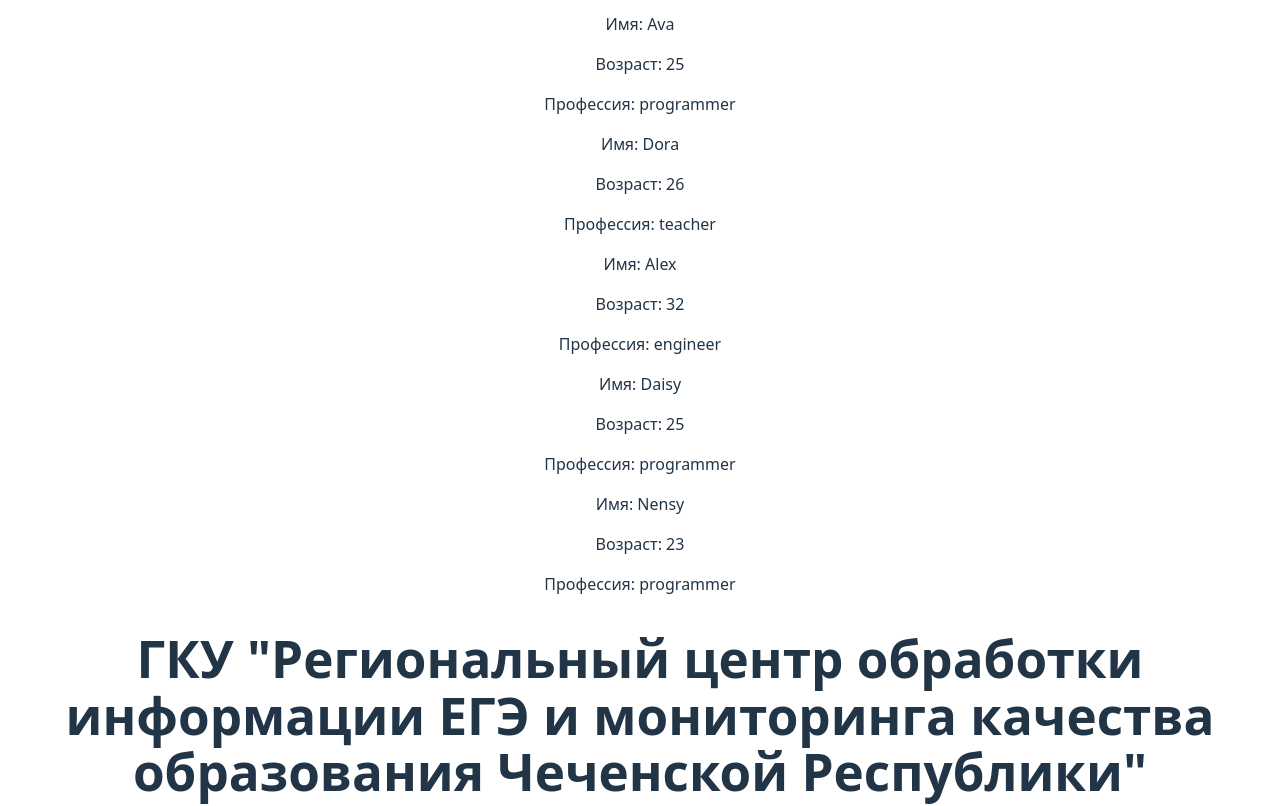
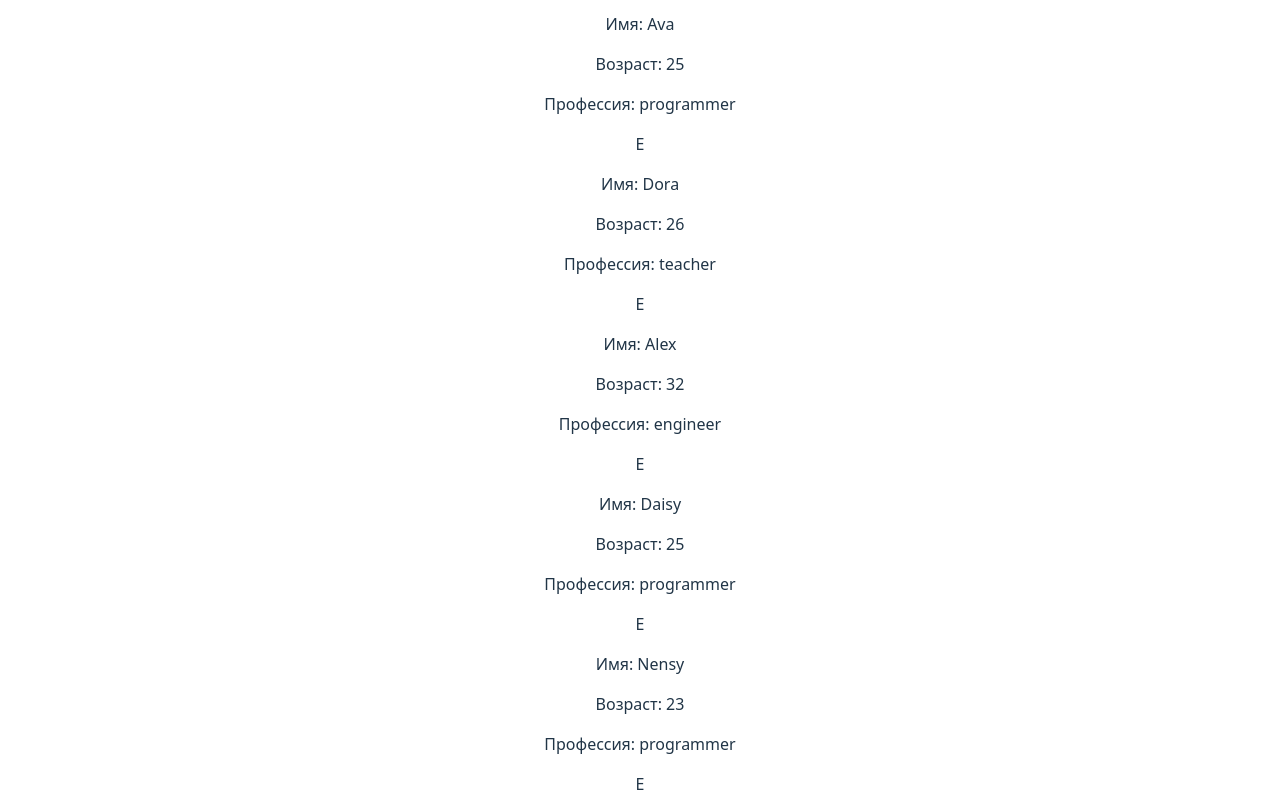
Before and after one commit to awakha/RCOI-APP, a React (Vite) app: page / in a window 1280 px wide. Shown: the part 1700-2506 px from the top of the page. Built offline with nearby package versions, Linux system fonts and the light colour scheme.

Commit message:
Урок 36. Пропсы и функция map

```diff
--- a/src/components/Task12.tsx
+++ b/src/components/Task12.tsx
@@ -7,6 +7,7 @@ const UserCard = ({ name, age, occupation }) => {
       <p>Имя: {name}</p>
       <p>Возраст: {age}</p>
       <p>Профессия: {occupation}</p>
+      <p>E</p>
     </div>
   );
 };
```
